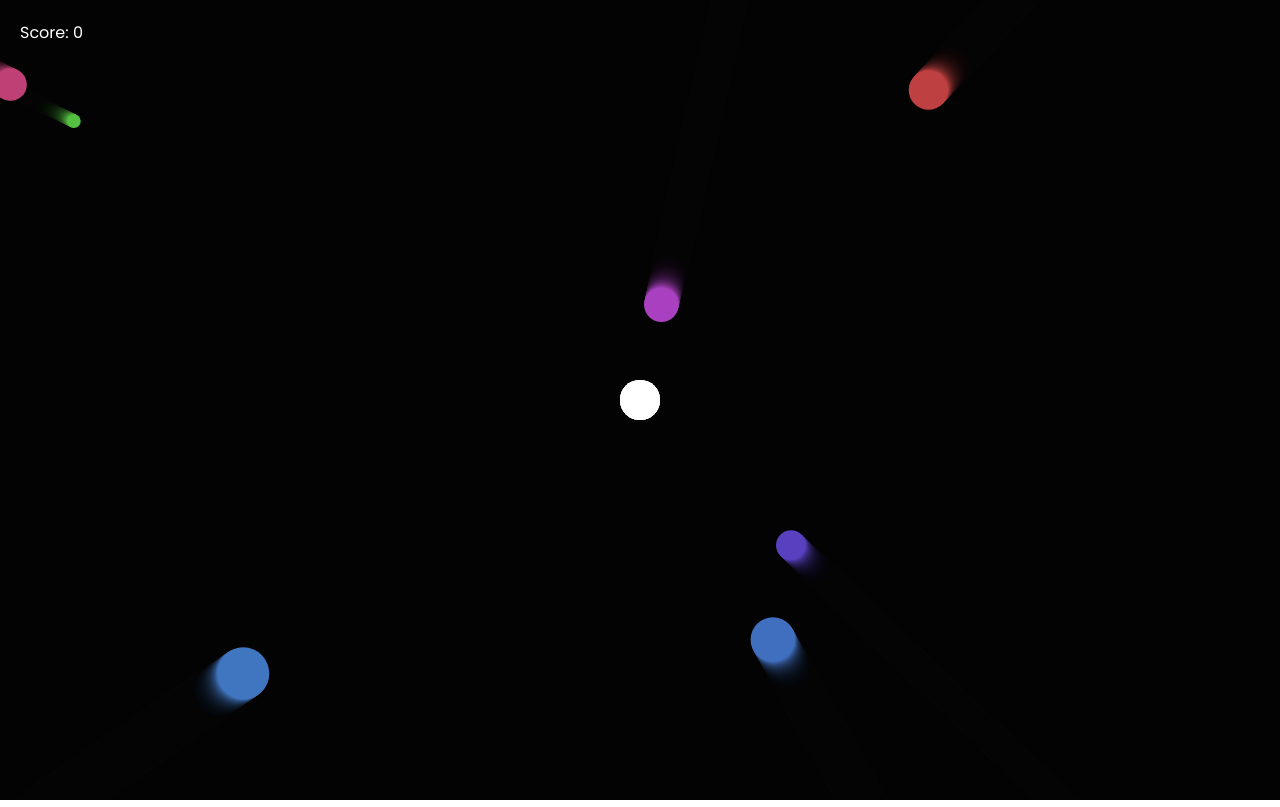
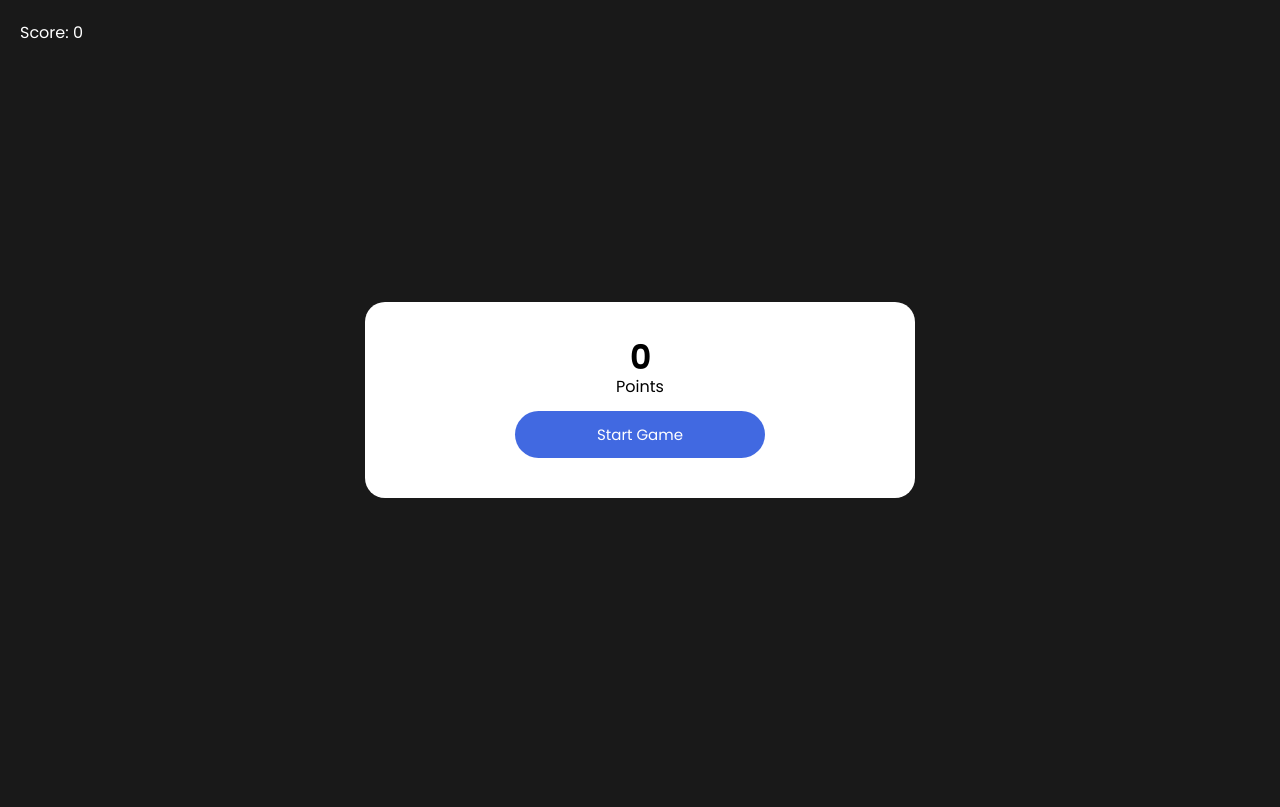
Before and after one commit to YachuJoshi/Shooter, a website built with webpack: page public/index.html in a window 1280 px wide. Built offline with nearby package versions, Linux system fonts and the light colour scheme.

Commit message:
Add start-game functionality :sparkles:

```diff
--- a/public/index.html
+++ b/public/index.html
@@ -12,6 +12,11 @@
       <span>Score: </span>
       <span id="score">0</span>
     </div>
+    <div id="start-game-container" class="start-game-container">
+      <h1>0</h1>
+      <p>Points</p>
+      <button id="start-btn" class="start-btn">Start Game</button>
+    </div>
     <canvas id="canvas"></canvas>
   </body>
 </html>
--- a/src/elements.ts
+++ b/src/elements.ts
@@ -1,3 +1,9 @@
-const scoreElement: HTMLSpanElement = document.getElementById("score")!;
+const scoreElement = <HTMLSpanElement>document.getElementById("score")!;
+const startGameContainer = <HTMLDivElement>(
+  document.getElementById("start-game-container")!
+);
+const startButtonElement = <HTMLButtonElement>(
+  document.getElementById("start-btn")!
+);
 
-export { scoreElement };
+export { scoreElement, startGameContainer, startButtonElement };
--- a/src/index.ts
+++ b/src/index.ts
@@ -3,7 +3,11 @@ import { Player } from "./player";
 import { Projectile } from "./projectile";
 import { Enemy } from "./enemy";
 import { Particle } from "./particle";
-import { scoreElement } from "./elements";
+import {
+  scoreElement,
+  startGameContainer,
+  startButtonElement,
+} from "./elements";
 import gsap from "gsap";
 import "./style.css";
 
@@ -152,5 +156,8 @@ canvas.addEventListener("click", (e) => {
   );
 });
 
-animate();
+startButtonElement.addEventListener("click", () => {
+  startGameContainer.style.display = "none";
+  animate();
+});
 spawnEnemies();
--- a/src/style.css
+++ b/src/style.css
@@ -15,6 +15,7 @@ body {
 
 body {
   font-family: "Poppins", sans-serif;
+  background: rgba(0, 0, 0, 0.9);
   overflow: hidden;
 }
 
@@ -25,3 +26,40 @@ body {
   color: #ffffff;
   user-select: none;
 }
+
+.start-game-container {
+  position: absolute;
+  background: #ffffff;
+  padding: 40px;
+  width: 550px;
+  border-radius: 20px;
+  left: 50%;
+  top: 50%;
+  transform: translate(-50%, -50%);
+  display: flex;
+  flex-flow: column;
+  justify-content: center;
+  align-items: center;
+}
+
+.start-game-container h1 {
+  line-height: 100%;
+}
+
+.start-btn {
+  font-family: inherit;
+  border: none;
+  background: #4169e1;
+  color: #ffffff;
+  width: 250px;
+  padding: 12px 40px;
+  border-radius: 100px;
+  font-size: 15px;
+  margin-top: 12px;
+  cursor: pointer;
+  transition: all 0.2s ease-in;
+}
+
+.start-btn:hover {
+  background: #2452dc;
+}
```
